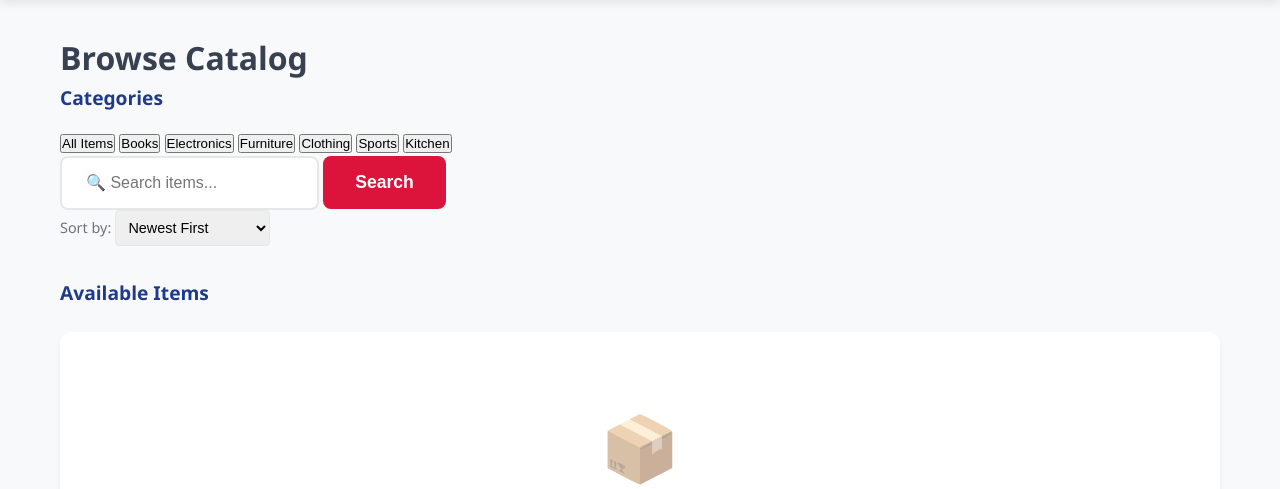
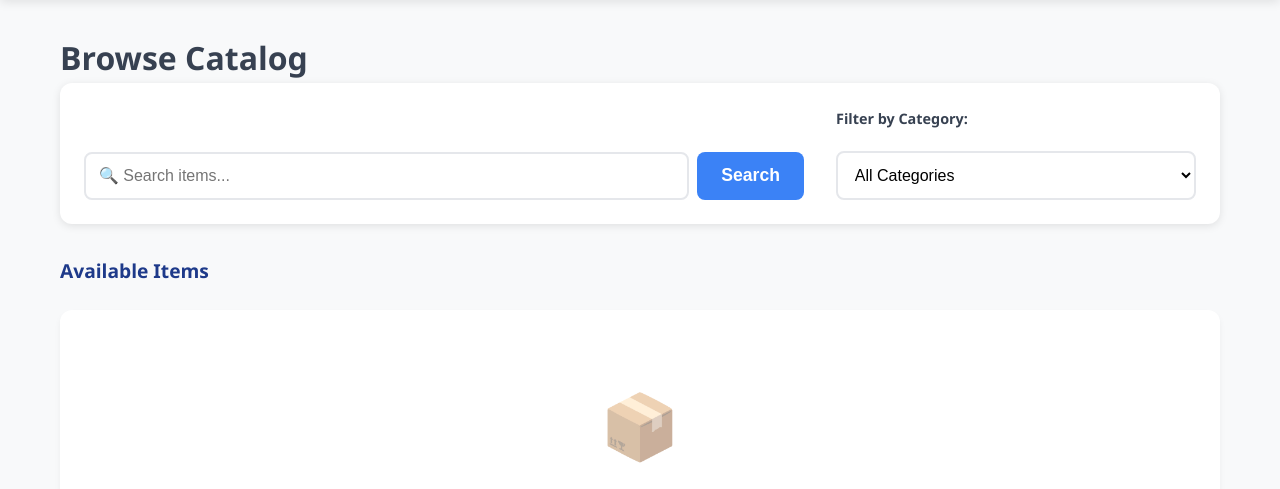
Before and after one commit to wafwafiq/G10_ReVibe, a Flask app: page /catalog in a window 1280 px wide. Shown: the part 117-606 px from the top of the page. Run offline with Flask 3, Linux system fonts and the light colour scheme; parts of the project's set-up code (start-up, migrations or seed data) failed here and were passed over.

Commit message:
improved ui for catalog and post_creations

```diff
--- a/website/static/css/style.css
+++ b/website/static/css/style.css
@@ -1159,7 +1159,7 @@ body {
 }
 
 /* =============================================================================
-   CATALOG PAGE STYLES - Shopee-inspired MMU Design
+   CATALOG PAGE STYLES -
    ============================================================================= */
 
 /* Catalog Container */
@@ -1601,6 +1601,113 @@ body {
 }
 
 /* =============================================================================
+   CATALOG PAGE : Search & Filter Section
+   ============================================================================= */
+
+/* .search-filter-section - Container for search and filter controls */
+.catalog-page .search-filter-section {
+    display: flex;
+    gap: 2rem;
+    align-items: end;
+    margin-bottom: 2rem;
+    padding: 1.5rem;
+    background: white;
+    border-radius: 12px;
+    box-shadow: 0 2px 8px rgba(0, 0, 0, 0.1);
+}
+
+/* .search-container - Search input and button */
+.catalog-page .search-container {
+    flex: 2;
+    display: flex;
+    gap: 0.5rem;
+}
+
+.catalog-page .search-input {
+    flex: 1;
+    padding: 0.8rem;
+    border: 2px solid var(--border-color);
+    border-radius: 8px;
+    font-size: 1rem;
+    transition: all 0.3s ease;
+}
+
+.catalog-page .search-input:focus {
+    outline: none;
+    border-color: var(--accent-blue);
+    box-shadow: 0 0 0 3px rgba(59, 130, 246, 0.1);
+}
+
+.catalog-page .search-btn {
+    background: var(--accent-blue);
+    color: white;
+    border: none;
+    padding: 0.8rem 1.5rem;
+    border-radius: 8px;
+    font-weight: 600;
+    cursor: pointer;
+    transition: all 0.3s ease;
+}
+
+.catalog-page .search-btn:hover {
+    background: var(--primary-blue);
+    transform: translateY(-1px);
+}
+
+/* .filter-container - Category filter dropdown */
+.catalog-page .filter-container {
+    flex: 1;
+    display: flex;
+    flex-direction: column;
+    gap: 0.5rem;
+}
+
+.catalog-page .filter-label {
+    font-weight: 600;
+    color: var(--dark-gray);
+    font-size: 0.9rem;
+}
+
+.catalog-page .category-filter {
+    width: 100%;
+    padding: 0.8rem;
+    border: 2px solid var(--border-color);
+    border-radius: 8px;
+    font-size: 1rem;
+    background: white;
+    transition: all 0.3s ease;
+    cursor: pointer;
+}
+
+.catalog-page .category-filter:focus {
+    outline: none;
+    border-color: var(--accent-blue);
+    box-shadow: 0 0 0 3px rgba(59, 130, 246, 0.1);
+}
+
+/* Responsive adjustments for search-filter section */
+@media (max-width: 768px) {
+    .catalog-page .search-filter-section {
+        flex-direction: column;
+        gap: 1rem;
+        align-items: stretch;
+    }
+
+    .catalog-page .search-container {
+        flex-direction: column;
+        gap: 0.75rem;
+    }
+
+    .catalog-page .search-input {
+        order: 1;
+    }
+
+    .catalog-page .search-btn {
+        order: 2;
+    }
+}
+
+/* =============================================================================
    CATALOG PAGE : Items Grid & Card Styling
    ============================================================================= */
 
@@ -1671,7 +1778,7 @@ body {
 .catalog-page .item-price {
     font-size: 1.5rem;
     font-weight: 700;
-    color: #dc2626; /* MMU red */
+    color: #dc2626; /* red */
     margin-bottom: 0.5rem;
 }
 
@@ -1693,7 +1800,7 @@ body {
     border-top: 1px solid #f3f4f6;
 }
 
-/* .view-details-btn - Button styling with MMU colors */
+/* .view-details-btn - Button styling */
 .catalog-page .view-details-btn {
     width: 100%;
     background: #1e40af; /* MMU blue */
--- a/website/templates/catalog.html
+++ b/website/templates/catalog.html
@@ -6,35 +6,23 @@
 <div class="catalog-page">
     <h1 class="page-title">Browse Catalog</h1>
 
-     <!-- Category tabs -->
-    <div class="category-section">
-        <h2 class="section-title">Categories</h2>
-        <div class="category-tabs">
-            <button class="category-tab active" data-category="all">All Items</button>
-            <button class="category-tab" data-category="books">Books</button>
-            <button class="category-tab" data-category="electronics">Electronics</button>
-            <button class="category-tab" data-category="furniture"> Furniture</button>
-            <button class="category-tab" data-category="clothing">Clothing</button>
-            <button class="category-tab" data-category="sports"> Sports</button>
-            <button class="category-tab" data-category="kitchen"> Kitchen</button>
-        </div>
-    </div>
-
     <!-- Search and filter section -->
-    <div class="search-sort-section">
+    <div class="search-filter-section">
         <div class="search-container">
             <input type="text" class="search-input" placeholder="🔍 Search items...">
             <button class="search-btn">Search</button>
         </div>
 
-        <div class="sort-container">
-            <label for="sort-select" class="sort-label">Sort by:</label>
-            <select id="sort-select" class="sort-select">
-                <option value="newest">Newest First</option>
-                <option value="price-low">Price: Low to High</option>
-                <option value="price-high">Price: High to Low</option>
-                <option value="condition">Condition</option>
-                <option value="location">Location</option>
+        <div class="filter-container">
+            <label for="category-filter" class="filter-label">Filter by Category:</label>
+            <select id="category-filter" class="category-filter" name="category_filter">
+                <option value="">All Categories</option>
+                <option value="books">📚 Books</option>
+                <option value="electronics">📱 Electronics</option>
+                <option value="furniture">🪑 Furniture</option>
+                <option value="clothing">👕 Clothing</option>
+                <option value="sports">⚽ Sports</option>
+                <option value="kitchen">🍳 Kitchen</option>
             </select>
         </div>
     </div>
```
Also changed, not shown: website/templates/post_creation.html (+3 -5 lines).
